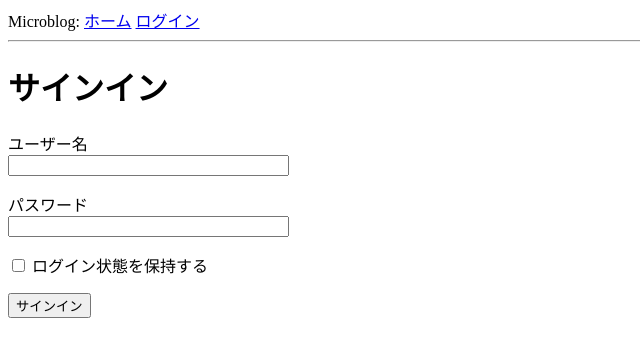
After one commit to YudaiNishikawa/my-flask-app, a Flask app: page /login in a window 1280 px wide. The commit adds this page. Shown: the top 357 px of the page, without its empty margins (0-640 px from the left). Run offline with Flask 3, Linux system fonts and the light colour scheme.

Commit message:
第3章完了：ログインフォームとバリデーションの実装

```diff
--- a/app/__init__.py
+++ b/app/__init__.py
@@ -1,5 +1,7 @@
 from flask import Flask
+from config import Config
 
 app = Flask(__name__) # Flaskのおまじない
+app.config.from_object(Config)
 
 from app import routes # 「ページ設定はroutes.pyを見てね」という意味
--- /dev/null
+++ b/app/forms.py
@@ -0,0 +1,9 @@
+from flask_wtf import FlaskForm
+from wtforms import StringField, PasswordField, BooleanField, SubmitField
+from wtforms.validators import DataRequired
+
+class LoginForm(FlaskForm):
+    username=StringField("ユーザー名",validators=[DataRequired()])
+    password=PasswordField("パスワード",validators=[DataRequired()])
+    remember_me=BooleanField("ログイン状態を保持する")
+    submit=SubmitField("サインイン")
--- a/app/routes.py
+++ b/app/routes.py
@@ -1,5 +1,6 @@
-from flask import render_template
+from flask import render_template,flash,redirect,url_for
 from app import app
+from app.forms import LoginForm
 
 @app.route('/')
 @app.route('/index')
@@ -23,3 +24,12 @@ def index():
     ]
 
     return render_template('index.html', title='ホーム', user=user,posts=posts)
+
+@app.route('/login', methods=["GET","POST"])
+def login():
+    form=LoginForm()
+    if form.validate_on_submit():
+        flash(f'ユーザー {form.username.data}のログイン要求を受け付けました（記憶する={form.remember_me.data}）')
+        return redirect(url_for("index"))
+
+    return render_template("login.html",title="サインイン",form=form)
--- a/app/templates/base.html
+++ b/app/templates/base.html
@@ -9,9 +9,20 @@
     </head>
     <body>
         <div>
-            Microblog: <a href="/index">ホーム</a>
+            Microblog:
+            <a href="{{ url_for('index') }}">ホーム</a>
+            <a href="{{ url_for('login') }}">ログイン</a>
         </div>
         <hr>
+        {% with messages=get_flashed_messages() %}
+        {% if messages %}
+        <ul>
+            {% for message in messages %}
+            <li>{{ message }}</li>
+            {% endfor %}
+        </ul>
+        {% endif %}
+        {% endwith %}
         {#ここに各ページの中身が流し込まれます#}
         {% block content %}{% endblock %}
     </body>
--- /dev/null
+++ b/app/templates/login.html
@@ -0,0 +1,24 @@
+{% extends "base.html" %}
+
+{% block content %}
+    <h1>サインイン</h1>
+    <form action="" method="post" novalidate>
+        {{ form.hidden_tag() }}
+        <p>
+            {{ form.username.label }}<br>
+            {{ form.username(size=32) }}<br>
+            {% for error in form.username.errors %}
+            <span style="color:red;">[{{ error }}]</span>
+            {% endfor %}
+        </p>
+        <p>
+            {{ form.password.label }}<br>
+            {{ form.password(size=32) }}<br>
+            {% for error in form.password.errors %}
+            <span style="color:red;">[{{ error }}]</span>
+            {% endfor %}
+        </p>
+        <p>{{ form.remember_me() }} {{ form.remember_me.label }}</p>
+        <p>{{ form.submit() }}</p>
+    </form>
+{% endblock %}
--- /dev/null
+++ b/config.py
@@ -0,0 +1,6 @@
+import os
+
+class Config(object):
+    #　「秘密鍵の設定」
+    # 環境変数に設定があればそれを使用し、なければ"you-will-never guess"を使用する
+    SECRET_KEY=os.environ.get("SECRET_KEY") or "you-will-never-guess"
```
